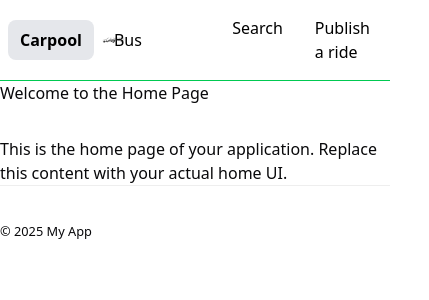
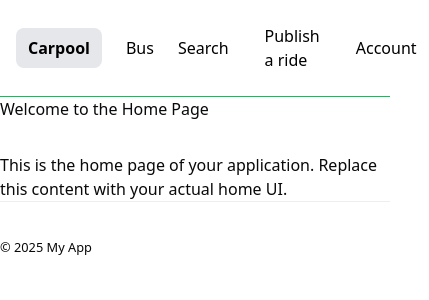
Before and after one commit to KJ-77/Wasselni, a React (Vite) app: page / in a window 390 px wide. Shown: the top 300 px of the page, 429 px wide, since content can reach past the window. Built offline with nearby package versions, Linux system fonts and the light colour scheme.

Commit message:
fixed the positioning in items
centered logo and positioned the divs. even on small screens and
more work to go.

```diff
--- a/src/components/navbar.tsx
+++ b/src/components/navbar.tsx
@@ -9,40 +9,44 @@ const linkClass = ({ isActive }: { isActive: boolean }) =>
         : 'text-black hover:bg-gray-500 hover:text-white rounded-md px-3 py-2'; // false case
 
   return (
-    <nav className='bg-white border-b border-green-500'>
-      <div className='mx-auto max-w-7xl px-2 sm:px-6 lg:px-8'>
-        <div className='flex h-20 items-center justify-between'>
-          <div className='flex flex-1 items-center justify-center md:items-stretch md:justify-start'>
-            <div className="w-full relative flex items-center">
-              {/* Left links */}
-              <div className="flex items-center space-x-2">
+      <nav className="bg-white border-b border-green-500">
+      <div className="mx-auto max-w-7xl px-4 sm:px-6 lg:px-8">
+
+        {/* Main container: 3 equal sections */}
+        <div className="flex items-center justify-between h-24">
+
+
+          {/* Left side links */}
+          <div className="flex items-center space-x-3">
             <NavLink to="/" className={linkClass}>
               Carpool
             </NavLink>
             <NavLink to="/Frontpage" className={linkClass}>
               Bus
             </NavLink>
+
           </div>
 
-              {/* Centered logo */}
-              <div className="absolute left-1/2 transform -translate-x-1/2 pointer-events-none">
-                <NavLink to="/" className="pointer-events-auto flex flex-shrink-0 items-center">
-                  <img className="h-10 w-auto" src={logo} alt="Wasselni" />
+          {/* Center logo */}
+          <div className="flex justify-center items-center shrink-20">
+            <NavLink to="/">
+              <img className="h-auto w-auto min-h-[20px] max-h-[500px]" src={logo} alt="Wasselni" />
             </NavLink>
           </div>
-            </div>
-            <div className='md:ml-auto'>
-              <div className='flex space-x-2'>
 
-                <NavLink to='/Search' className={linkClass}>
+          {/* Right side links */}
+          <div className="flex items-center space-x-3">
+            <NavLink to="/Search" className={linkClass}>
               Search
             </NavLink>
-                <NavLink to='/add-job' className={linkClass}>
+            <NavLink to="/add-job" className={linkClass}>
               Publish a ride
             </NavLink>
+            <NavLink to="/Account" className={linkClass}>
+              Account
+            </NavLink>
           </div>
-            </div>
-          </div>
+
         </div>
       </div>
     </nav>
```
Lines whose indentation alone changed are shown as unchanged.
